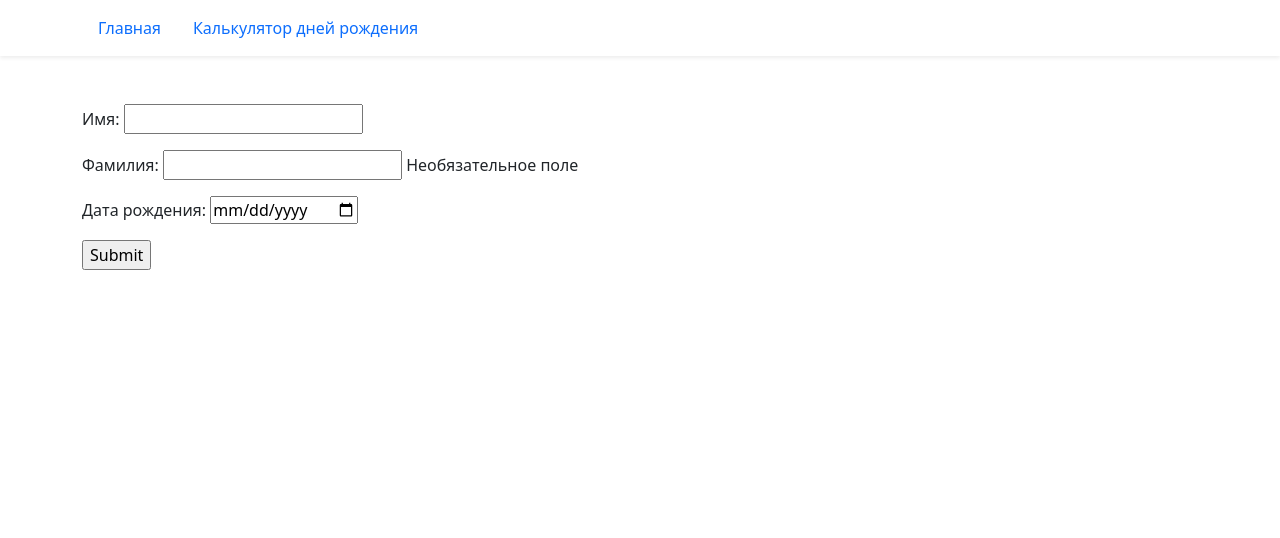
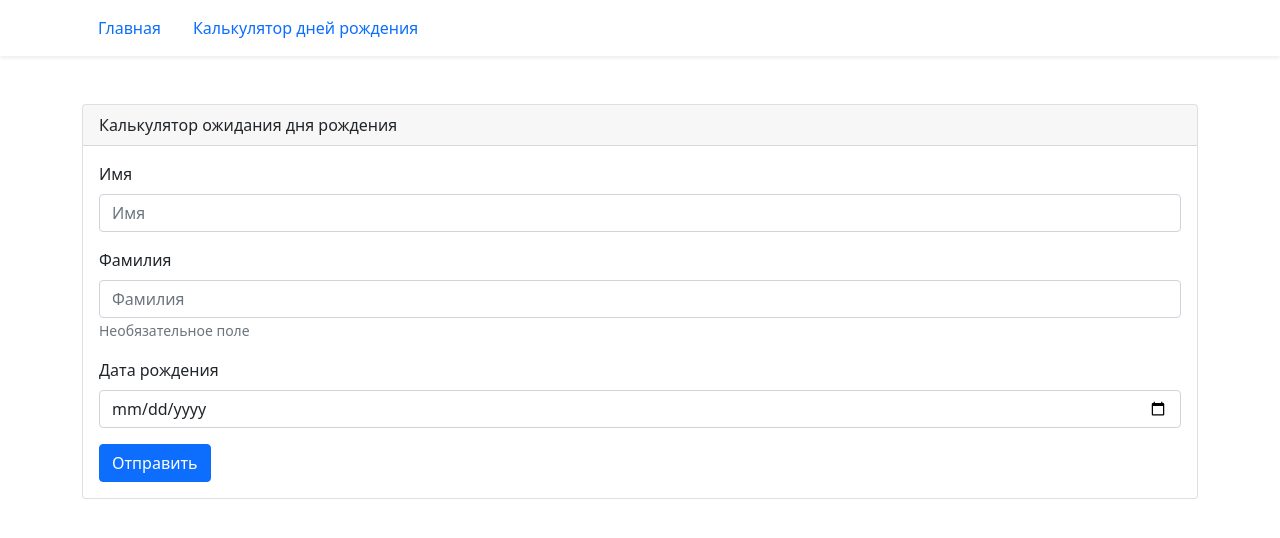
Before and after one commit to kobayskiy/birthday_calculate, a Django app: template acme_project/templates/birthday/birthday.html in a window 1280 px wide. Shown: the top 538 px of the page. Run offline with Django 3.2, Linux system fonts and the light colour scheme; the template is opened without the code that fills it: values that come from a table or form of the project are taken from there, others are empty; some libraries are stand-ins or nearby versions.

Commit message:
bootstrap

```diff
--- a/acme_project/acme_project/settings.py
+++ b/acme_project/acme_project/settings.py
@@ -17,6 +17,7 @@ INSTALLED_APPS = [
     'django.contrib.staticfiles',
     'birthday.apps.BirthdayConfig',
     'pages.apps.PagesConfig',
+    'bootstrap4'
 ]
 
 MIDDLEWARE = [
--- a/acme_project/templates/birthday/birthday.html
+++ b/acme_project/templates/birthday/birthday.html
@@ -1,20 +1,24 @@
 {% extends "base.html" %}
+{% load bootstrap4 %}
 
 {% block content %}
-  <form>
-    {{ form.as_p }}
-    <input type="submit" value="Submit">
-  </form>
+  <div class="card">
+    <div class="card-header">
+      Калькулятор ожидания дня рождения
+    </div>
+    <div class="card-body">
+      <form>
+        {% bootstrap_form form %}
+        {% bootstrap_button button_type="submit" content="Отправить" %}
+      </form>
+    </div>
+  </div>
   {% with data=request.GET %}
   {% if form.is_valid %}
     <h2>Привет, {{ data.first_name }} {{ data.last_name }}</h2>
-    <!-- Если до дня рождения 0 дней... -->
     {% if birthday_countdown == 0 %}
-      <!-- ...выводим поздравление: -->
       С днём рождения!
-    <!-- Если до дня рождения не ноль дней... -->
     {% else %}
-      <!-- ...сообщаем, сколько осталось ждать: -->
       Осталось дней до дня рождения: {{ birthday_countdown }}!
     {% endif %}
   {% endif %}
```
Also changed, not shown: acme_project/birthday/views.py (+6 -5 lines).
